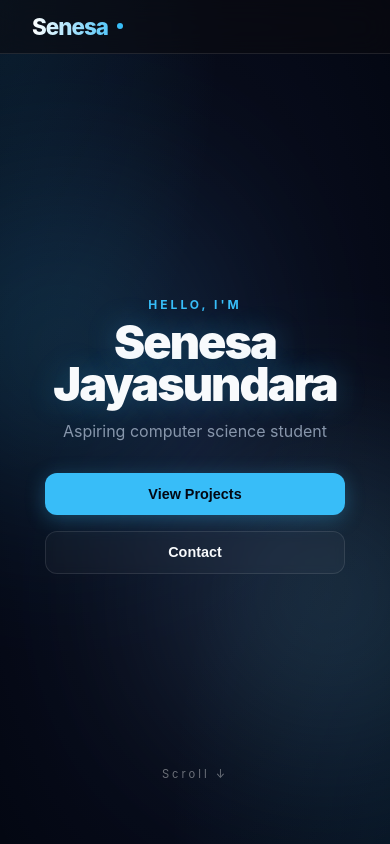
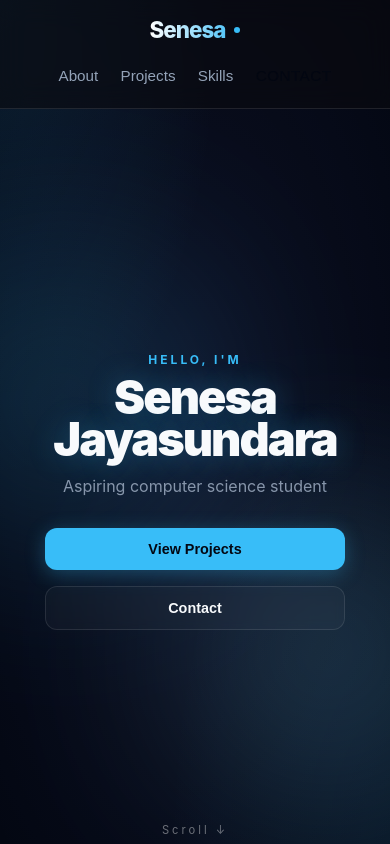
Before and after one commit to senesaJaysundara/Portfolio, a React (Vite) app in the folder portfolio--/: page / in a window 390 px wide. Shown: the top 844 px of the page. Built offline with nearby package versions, Linux system fonts and the light colour scheme.

Commit message:
Changes in Navigation bar
Due to an error in navigation bar the buttons are not showing

```diff
--- a/portfolio--/src/App.css
+++ b/portfolio--/src/App.css
@@ -54,6 +54,11 @@
   gap: 2rem;
   align-items: center;
   list-style: none;
+  margin: 0;
+  padding: 0;
+}
+.nav-links a:has(.nav-cta)::after{
+  display: none;
 }
 .nav-links a{
   font-size: 0.95rem;
@@ -81,15 +86,19 @@
   width: 100%;
 }
 .nav-cta{
+  display: inline-flex;
+  align-items: center;
   background: var(--primary);
-  color: #030712;
-  padding: 0.5rem 1.4rem;
+  color: #030712 !important;
+  padding: 0.6rem 1.4rem;
   border-radius: 8px;
   font-weight: 700;
   font-size: 0.85rem;
   text-transform: uppercase;
   letter-spacing: 0.5px;
   transition: all 0.3s ease;
+  line-height: 1;
+  text-decoration: none;
 }
 .nav-cta:hover{
   background: var(--primary-soft);
@@ -780,6 +789,16 @@ html{
     grid-template-columns: repeat(auto-fit, minmax(110px, 1fr));
     gap: 0.8rem;
   }
+  .nav-container{
+    flex-direction: column;
+    gap: 1rem;
+    padding: 1rem;
+  }
+  .nav-links{
+    display: flex;
+    gap: 1rem;
+    font-size: 0.8rem;
+  }
 }
 
 @media (max-width: 480px){
```
